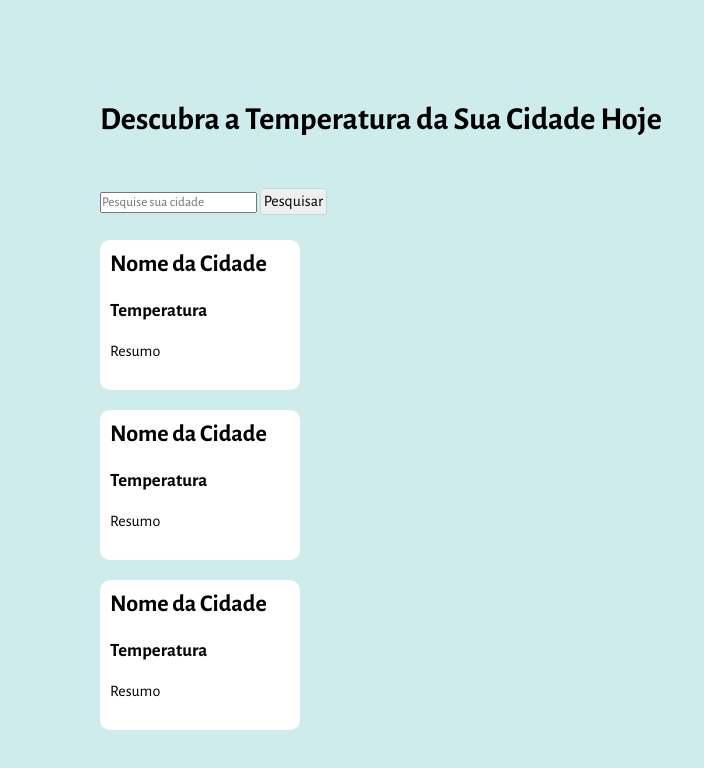
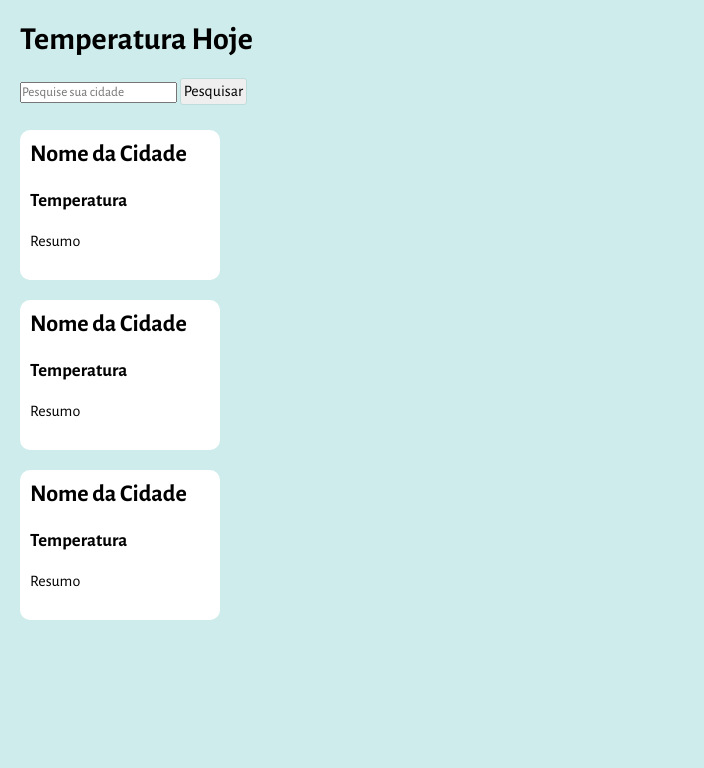
Before and after one commit to johnnysat/weather-app, a plain HTML site: page index.html in a window 1280 px wide. Shown: the whole page, without its empty margins (0-704 px from the left). Drawn offline with nearby package versions, Linux system fonts and the light colour scheme.

Commit message:
Readme atualizado

```diff
--- a/index.html
+++ b/index.html
@@ -12,7 +12,7 @@
   </header>
 
   <body>
-    <h1 class="weather_title">Descubra a Temperatura da Sua Cidade Hoje</h1>
+    <h1 class="weather_title">Temperatura Hoje</h1>
     <input type="text" id="search_input" placeholder="Pesquise sua cidade"> <button class="search_button">Pesquisar</button>
 
     <section class="grid_weather">
--- a/style.css
+++ b/style.css
@@ -9,11 +9,11 @@
 
 body {
   background-color: #CEECEC;
-  margin: 100px;
+  margin: 20px;
 }
 
 .weather_title {
-  margin-bottom: 50px;
+  margin-bottom: 20px;
 }
 
 .search_input {
```
Also changed, not shown: 1 other file.
